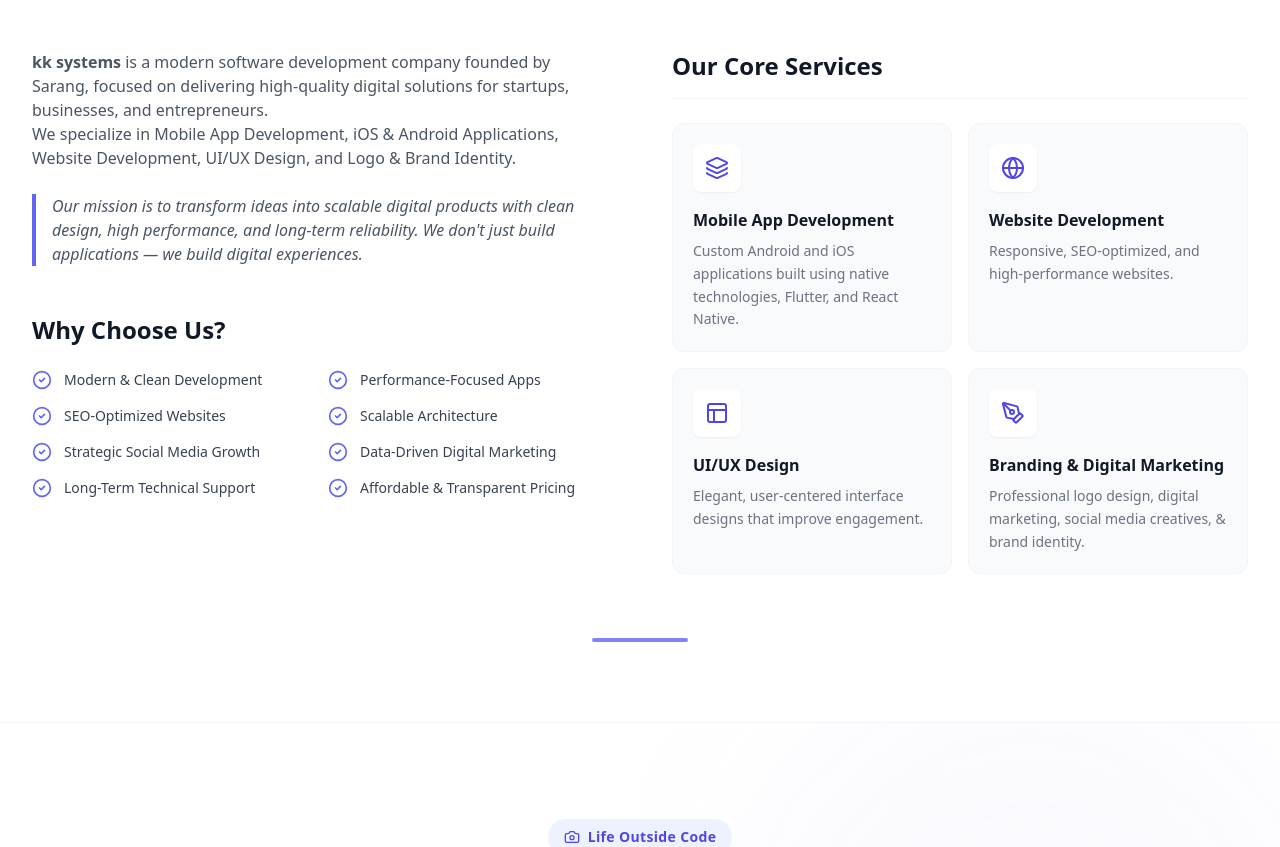
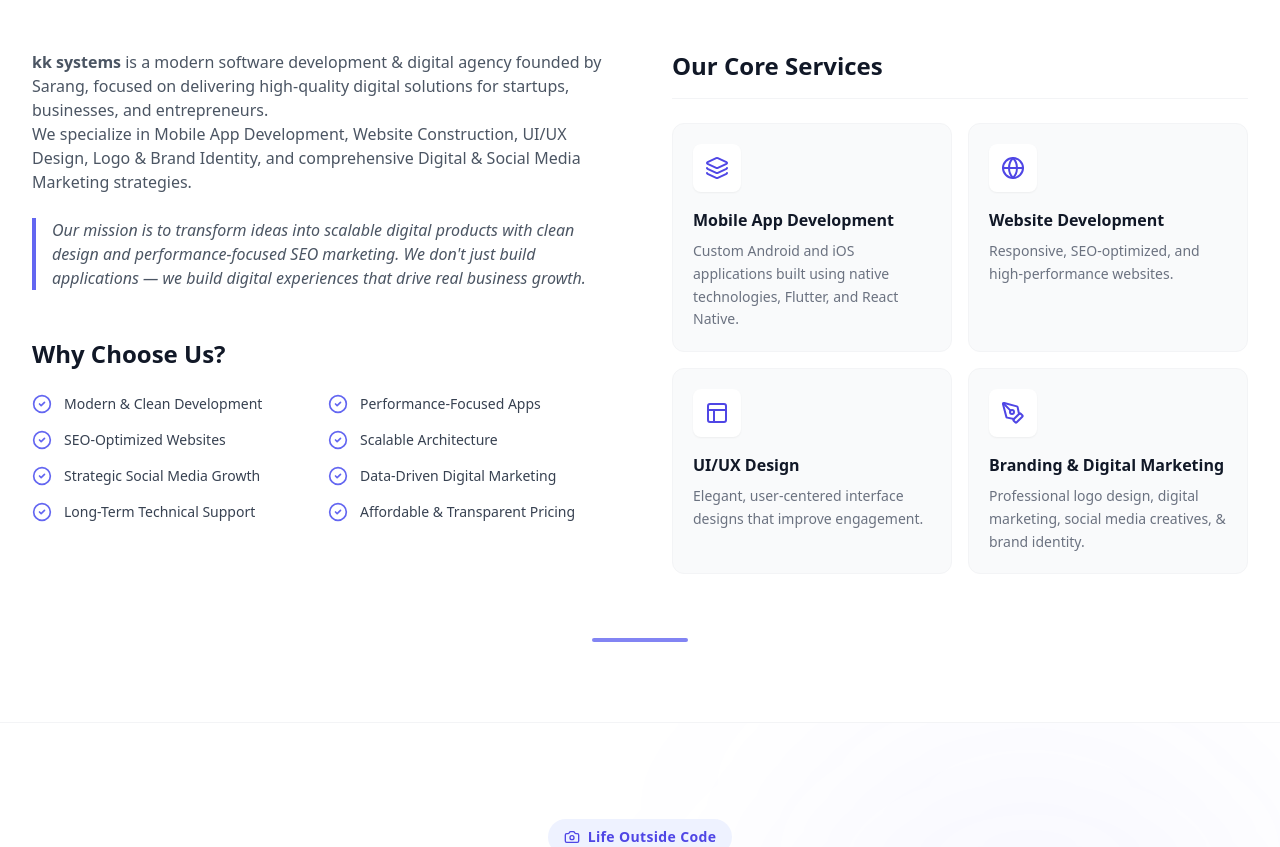
Before and after one commit to kksarang/personal-website, a React (Vite) app: page / in a window 1280 px wide. Shown: the part 3920-4767 px from the top of the page. Built offline with nearby package versions, Linux system fonts and the light colour scheme.

Commit message:
style(portfolio): add marketing and SEO details to kksystems root module intro paragraphs

```diff
--- a/src/components/AboutKkSystems.jsx
+++ b/src/components/AboutKkSystems.jsx
@@ -37,13 +37,13 @@
 
                         <div className="prose prose-lg dark:prose-invert text-gray-600 dark:text-gray-300">
                             <p>
-                                <strong>kk systems</strong> is a modern software development company founded by Sarang, focused on delivering high-quality digital solutions for startups, businesses, and entrepreneurs.
+                                <strong>kk systems</strong> is a modern software development & digital agency founded by Sarang, focused on delivering high-quality digital solutions for startups, businesses, and entrepreneurs.
                             </p>
                             <p>
-                                We specialize in Mobile App Development, iOS & Android Applications, Website Development, UI/UX Design, and Logo & Brand Identity.
+                                We specialize in Mobile App Development, Website Construction, UI/UX Design, Logo & Brand Identity, and comprehensive Digital & Social Media Marketing strategies.
                             </p>
                             <p className="border-l-4 border-indigo-500 pl-4 italic mt-6">
-                                Our mission is to transform ideas into scalable digital products with clean design, high performance, and long-term reliability. We don't just build applications — we build digital experiences.
+                                Our mission is to transform ideas into scalable digital products with clean design and performance-focused SEO marketing. We don't just build applications — we build digital experiences that drive real business growth.
                             </p>
                         </div>
 
```
